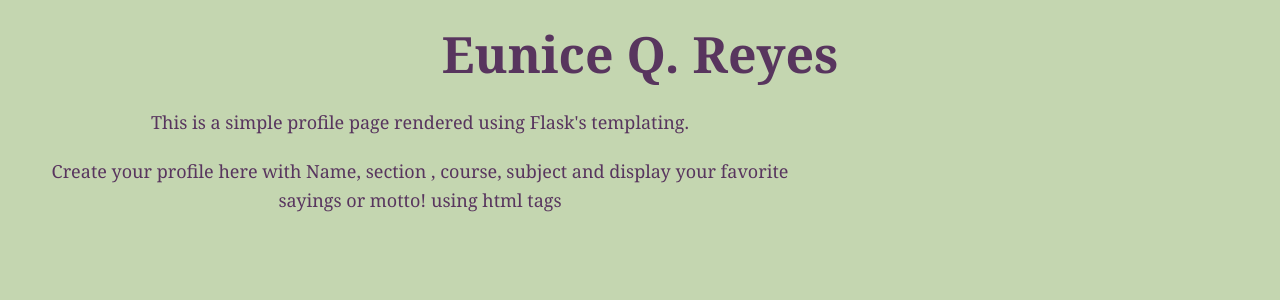
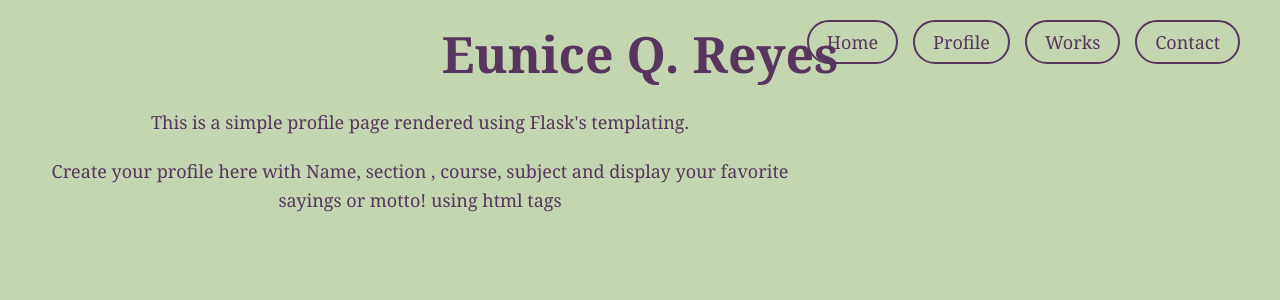
Before and after one commit to Babbsrey22/personal_webfolio, a Flask app: template templates/areaofacircle.html in a window 1280 px wide. Shown: the top 300 px of the page. Run offline with Flask 3, Linux system fonts and the light colour scheme; the template is opened without the code that fills it, so the values that code supplies are empty.

Commit message:
has working nav bars BUT i havent edited the content of this site

```diff
--- a/templates/areaofacircle.html
+++ b/templates/areaofacircle.html
@@ -24,6 +24,15 @@
     </style>
 </head>
 <body>
+    <nav> <!-- WORKING!! NAV BARS GAHDAMMMMMM -->
+        <ul>
+            <li><a href="/#home">Home</a></li>
+            <li><a href="/#profile">Profile</a></li>
+            <li><a href="/#works">Works</a></li>
+            <li><a href="/#contact">Contact</a></li>
+
+        </ul>
+    </nav>
     <h1 style="color: #58355e;">Eunice Q. Reyes</h1>
     <p style="color: #58355e;">This is a simple profile page rendered using Flask's templating.</p>
     <p style="color: #58355e;">Create your profile here with Name, section , course, subject and display your favorite sayings or motto! using html tags </p>
```
